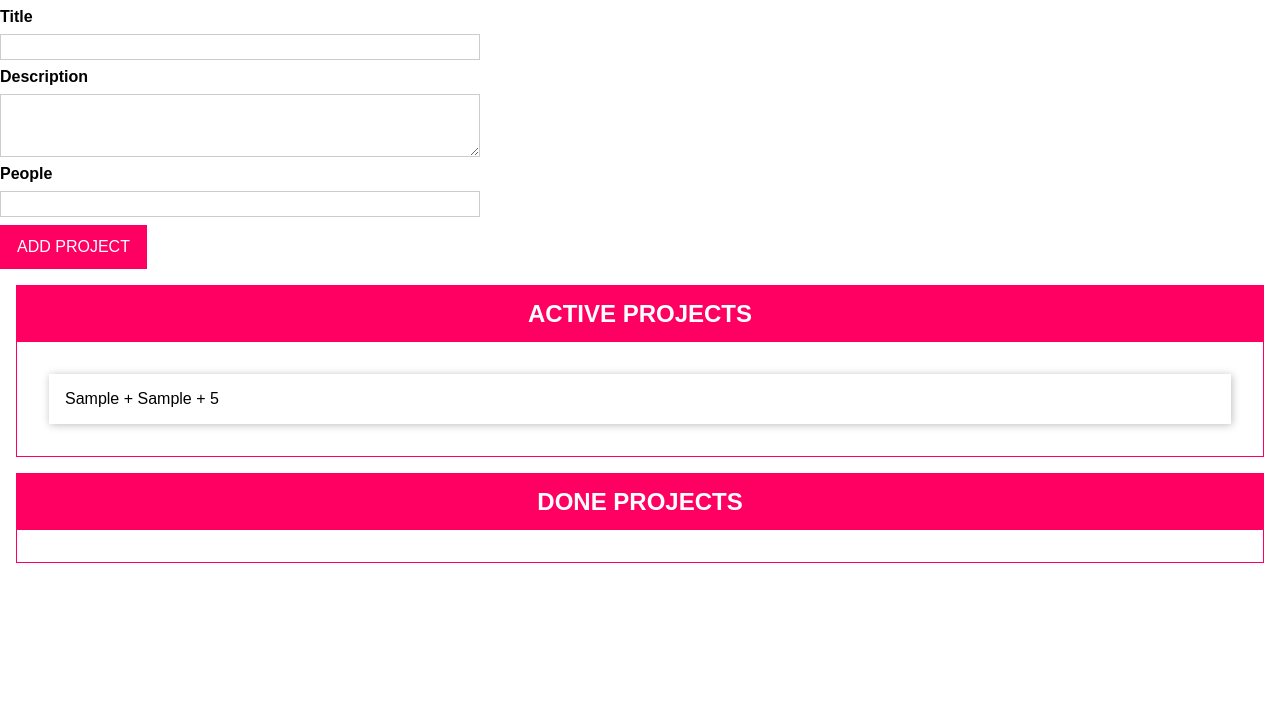
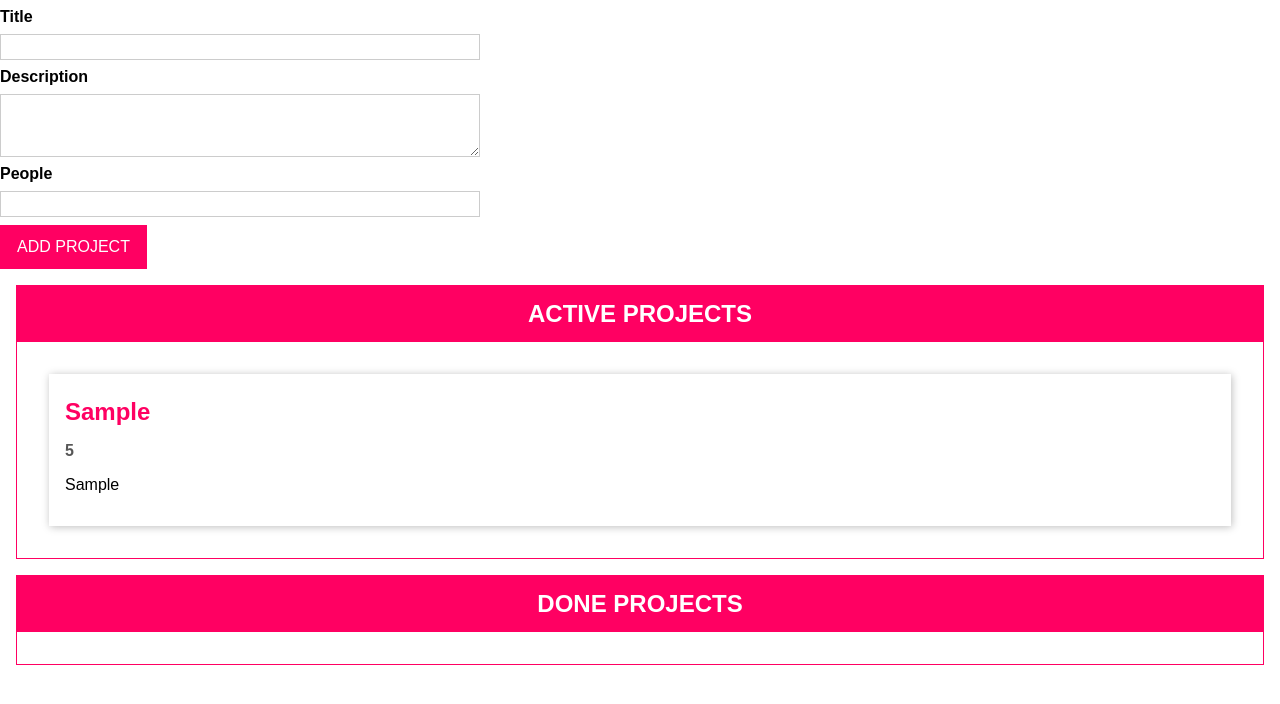
Before and after one commit to Ruoyu-Klaus/CCTS_Demo-, a website with bundled scripts: page public/index.html in a window 1280 px wide. Both pictures are taken after typing "Sample", "Sample", "5" into the empty fields and a click on the button "ADD PROJECT". Built offline with nearby package versions, Linux system fonts and the light colour scheme; files whose address does not match are found by name.

Commit message:
✨ sepeate list with items component

```diff
--- a/public/index.html
+++ b/public/index.html
@@ -27,7 +27,11 @@
       </form>
     </template>
     <template id="single-project">
-      <li></li>
+      <li>
+        <h2></h2>
+        <h3></h3>
+        <p></p>
+      </li>
     </template>
     <template id="project-list">
       <section class="projects">
--- /dev/null
+++ b/src/components/ProjectItem.ts
@@ -0,0 +1,23 @@
+import { BaseComponent } from '../core/index'
+
+export default class ProjectItem extends BaseComponent<
+  HTMLUListElement,
+  HTMLLIElement
+> {
+  private _project: Project
+
+  constructor(hookElementId: string, project: Project) {
+    super('single-project', hookElementId, false, project.id)
+    this._project = project
+    this.configure()
+    this.renderContent()
+  }
+  configure() {}
+  renderContent() {
+    this.targetElement.querySelector('h2')!.textContent = this._project.title
+    this.targetElement.querySelector('h3')!.textContent =
+      this._project.people.toString()
+    this.targetElement.querySelector('p')!.textContent =
+      this._project.description
+  }
+}
--- a/src/components/ProjectList.ts
+++ b/src/components/ProjectList.ts
@@ -1,6 +1,7 @@
 import { BaseComponent } from '../core/index'
 import { ProjectStatus } from '../utils/enum'
 import { ProjectState } from '../index'
+import ProjectItem from './ProjectItem'
 
 export default class ProjectList extends BaseComponent<
   HTMLDivElement,
@@ -31,11 +32,10 @@ export default class ProjectList extends BaseComponent<
   }
   renderContent(): void {
     const list = this.targetElement.querySelector('ul')! as HTMLUListElement
+    list.id = 'project-ul'
     list.innerHTML = ''
     this.projects.forEach(project => {
-      const li = document.createElement('li')
-      li.innerText = `${project.title} + ${project.description} + ${project.people}`
-      list.appendChild(li)
+      new ProjectItem('project-ul', project)
     })
   }
 }
```
